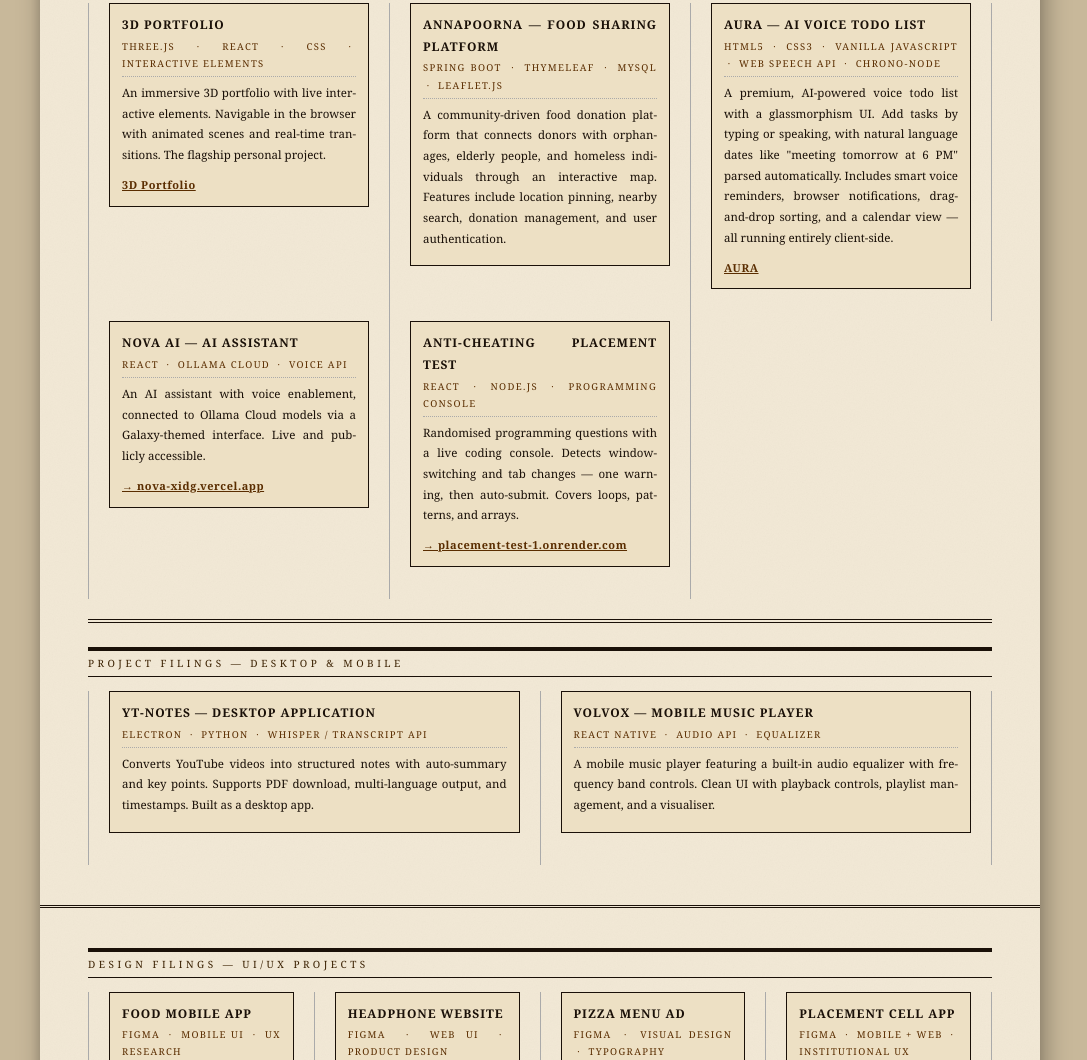
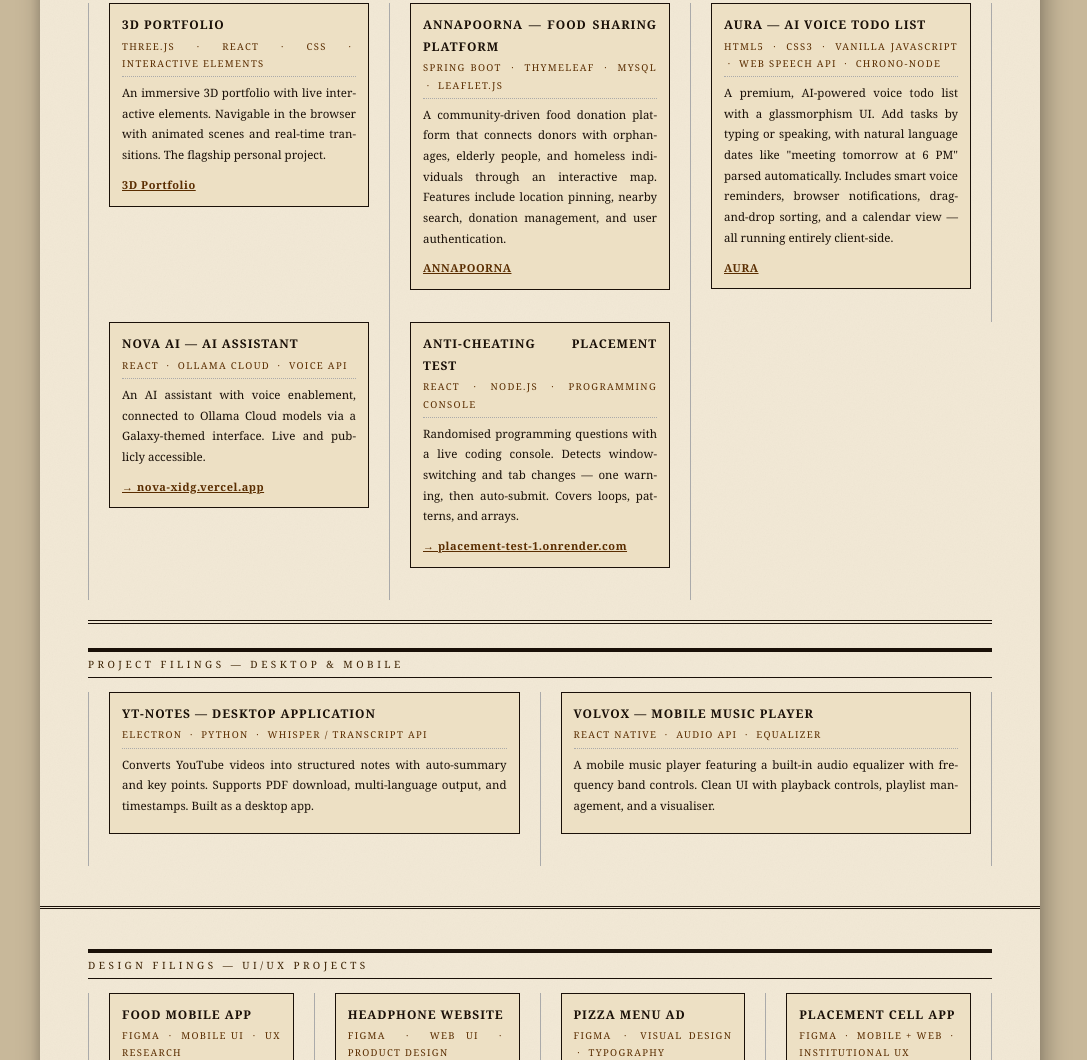
Before and after one commit to aju001jun-ops/myportfolio, a plain HTML site: page index.html in a window 1280 px wide. Shown: the part 2804-3864 px from the top of the page, without its empty margins (100-1187 px from the left). Drawn offline with Linux system fonts and the light colour scheme.

Commit message:
annapoorna link update

```diff
--- a/index.html
+++ b/index.html
@@ -246,6 +246,9 @@
               interactive map. Features include location pinning, nearby search,
               donation management, and user authentication.
             </p>
+            <a href="https://anapoorna-frontend.onrender.com/" target="_blank">
+              ANNAPOORNA
+            </a>
           </div>
         </div>
 
```
